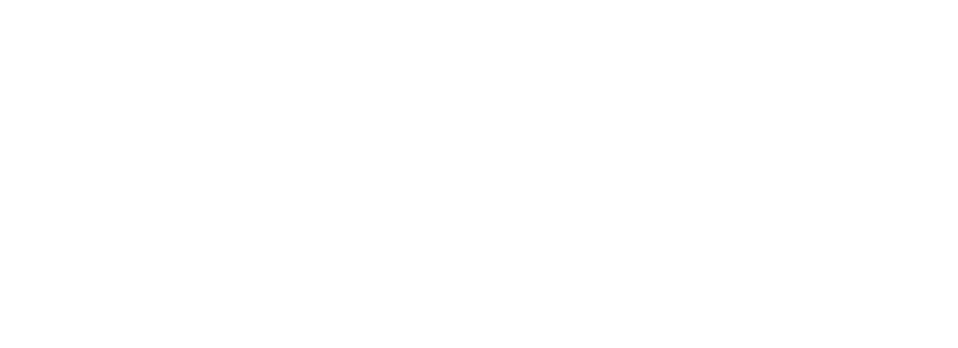
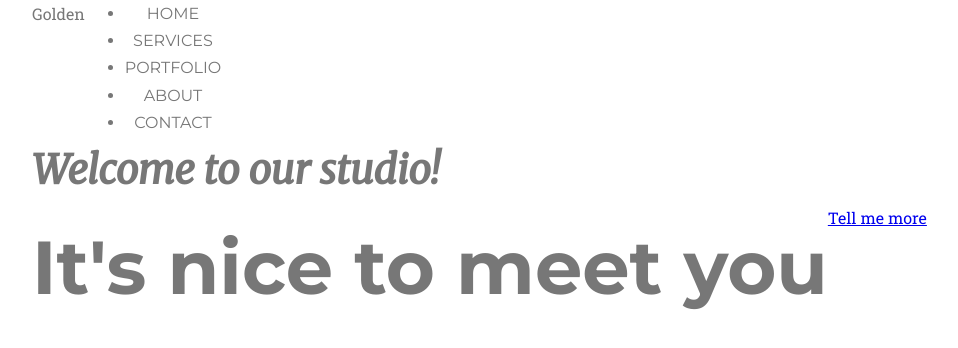
Before and after one commit to adam-goss94/task-runner, a website: page index.html in a window 1280 px wide. Shown: the whole page, without its empty margins (38-996 px from the left). Drawn offline with Linux system fonts and the light colour scheme.

Commit message:
Add html for header section

```diff
--- a/css/style.css
+++ b/css/style.css
@@ -54,4 +54,5 @@ section {
   color: #222222;
   font-size: 18px;
 }
+
 /*# sourceMappingURL=style.css.map */
--- a/index.html
+++ b/index.html
@@ -11,5 +11,26 @@
 </head>
 <body>
 
+    <header class="font-ligh">
+            <div class="container">
+                <div class="row">
+                    <p>Golden</p>
+                    <ul class="font-nav">
+                        <li>Home</li>
+                        <li>Services</li>
+                        <li>Portfolio</li>
+                        <li>About</li>
+                        <li>Contact</li>
+                    </ul>
+                </div>
+                <div class="row splash">
+                    <h2 class="font-header__title font-italic">Welcome to our studio!</h2>
+                    <h1 class="font-header__subtitle">It's nice to meet you</h1>
+                    <a href="#" class="btn">Tell me more</a>
+                </div>
+            </div>
+
+        </header>
+
 </body>
 </html>
```
Also changed, not shown: 1 other file.
